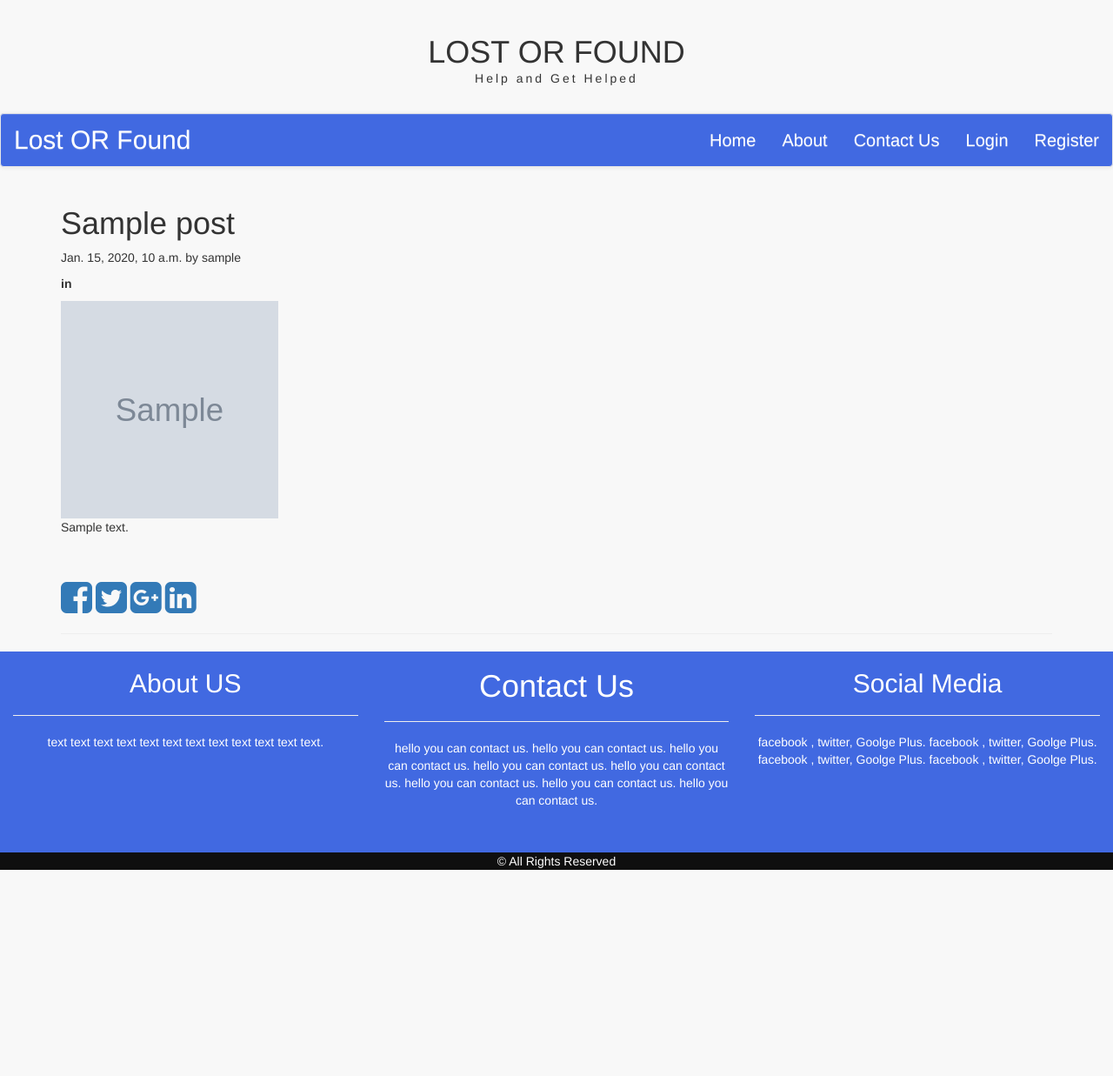
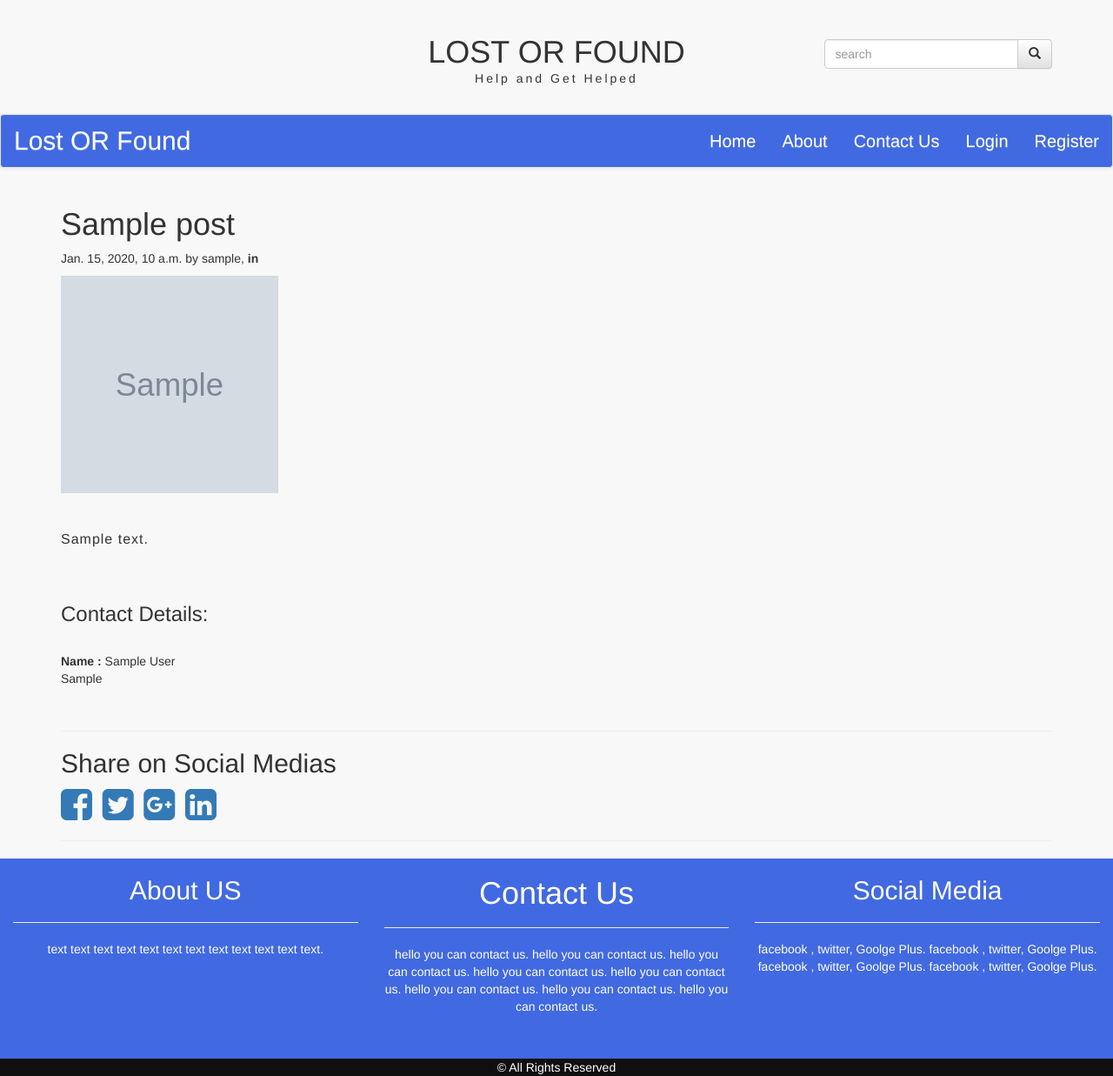
Before and after one commit to dhirajshah04/lstfnd, a Django app: a page that uses lostfoundmgmt/templates/lostfound/base.html in a window 1280 px wide. Shown: the whole page at 87% size. Before the commit the page ends 1000 px from the top, so only its background shows below. Run offline with Django 3.2, Linux system fonts and the light colour scheme; tables that the repository leaves empty hold one stand-in row (values such as "Sample post"); grey boxes marked "Sample" are stand-in pictures; some libraries are stand-ins or nearby versions.

Commit message:
added search feature and other improvements

```diff
--- a/accounts/forms.py
+++ b/accounts/forms.py
@@ -89,7 +89,7 @@ class ProfileEditForm(forms.ModelForm):
         fields = ('gender', 'date_of_birth', 'phone', 'country', 'city', 'photo')
 
         widgets = {
-            'date_of_birth': forms.SelectDateWidget(attrs={'placeholder': 'YYYY-MM-DD'}),
+            'date_of_birth': forms.DateInput(attrs={'type': 'date', 'placeholder': 'YYYY-MM-DD'}),
             'country': forms.TextInput(attrs={'class': 'form-control', 'placeholder': 'Country'}),
             'city': forms.TextInput(attrs={'class': 'form-control', 'placeholder': 'City'}),
         }
--- a/accounts/views.py
+++ b/accounts/views.py
@@ -95,5 +95,5 @@ def edit(request):
 
 @login_required()
 def profile(request):
-    pro_info = Profile.objects.all()
+    pro_info = Profile.objects.filter(user=request.user)
     return render(request, 'user/profile.html', {'pro_info':pro_info})
--- a/lostfoundmgmt/forms.py
+++ b/lostfoundmgmt/forms.py
@@ -8,12 +8,14 @@ class PostForm(forms.ModelForm):
         fields = ('title',
                   'image',
                   'text',
+                  'contact',
                   'lost_or_found',
                   'zone',)
 
         widgets = {
             'title': forms.TextInput(attrs={'class': 'form-control', 'placeholder': 'Title'}),
             'text': forms.Textarea(attrs={'class': 'form-control', 'placeholder': 'write a short Description'}),
+            'contact': forms.Textarea(attrs={'class': 'form-control', 'placeholder': 'Please write your contact Information here'}),
         }
 
 class ContactForm(forms.Form):
--- a/lostfoundmgmt/models.py
+++ b/lostfoundmgmt/models.py
@@ -34,7 +34,8 @@ class Post(models.Model):
     title = models.CharField(max_length=120)
     slug = models.SlugField(max_length=120, unique=True)
     image = models.ImageField(null=False, blank=False)
-    text = models.TextField(max_length=500)
+    text = models.TextField(max_length=1000)
+    contact = models.TextField(max_length=250, null=True, blank=True)
     created_date = models.DateTimeField(default=timezone.now)
     published_date = models.DateTimeField(blank=False, null=False)
     updated_date = models.DateTimeField(auto_now=True)
--- a/lostfoundmgmt/static/css/style.css
+++ b/lostfoundmgmt/static/css/style.css
@@ -31,6 +31,13 @@
 .postdetail {
     margin-top: 25px;
     margin-bottom: 50px;
+}
+
+.postdetailtext {
+    text-align: justify;
+    font-size: 16px;
+    line-height: 26px;
+    letter-spacing: 1px;
 }
 
 .postimg {
@@ -85,6 +92,11 @@ footer {
     text-decoration: none;
 }
 
+
+.search {
+    padding-top: 45px;
+}
+
 .contact {
     margin-top: 10px;
     padding-bottom: 25px;
@@ -92,6 +104,10 @@ footer {
 
 .about-para {
     padding-bottom: 80px;
+    text-align: justify;
+    font-size: 16px;
+    line-height: 26px;
+    letter-spacing: 1px;
 }
 
 .loginbox {
--- a/lostfoundmgmt/templates/lostfound/base.html
+++ b/lostfoundmgmt/templates/lostfound/base.html
@@ -30,16 +30,38 @@
         {% block header %}
             <div class="container">
                 <div class="row">
-                <div class="col-md-12 header">
+                    <div class="col-md-6 col-md-offset-3 header">
                         <a href="/">
                         <h1 class="text-center">LOST OR FOUND</h1>
                         </a>
                         <p class="text-center tagline">Help and Get Helped</p>
                     </div>
+
+                    <div class="col-md-3 search">
+                        <form method="GET" action="">
+                <div class="input-group">
+                    <input type="search" name="q" placeholder="search" value="{{ request.GET.q }}" class="form-control"/>
+                    <!input type="submit" value="search"/>
+                    <span class="input-group-btn">
+                    <button  class="btn btn-default" type="submit"><i class="glyphicon glyphicon-search"></i> </button>
+                    </span>
+                </div>
+            </form>
+
+                    </div>
+
+
                 </div>
             </div>
         {% endblock %}
 
+        {% block search %}
+            <div class="container">
+            <div class="col-md-3 col-md-offset-9">
+
+            </div>
+            </div>
+        {% endblock %}
 
 
         {% block navigation %}
@@ -91,6 +113,7 @@
             {% endif %}
         </div>
 
+
         {% block content %}
         {% endblock %}
 
--- a/lostfoundmgmt/templates/lostfound/post_detail.html
+++ b/lostfoundmgmt/templates/lostfound/post_detail.html
@@ -14,25 +14,35 @@
             <div class="container">
                 <div class="postdetail">
                     <h1>{{ post.title }}</h1>
-                    <p class="date">{{ post.published_date }} by {{ post.author }}</p>
-                    <p><strong>{{ post.lost_or_found }} in {{ post.zone }}</strong></p>
+                    <p class="date">{{ post.published_date }} by {{ post.author }},
+                    <strong>{{ post.lost_or_found }} in {{ post.zone }}</strong></p>
                     <img src="{{ post.image.url}}" class="img-responsive postimg"/>
-                    {{ post.text|linebreaksbr }}
+                    <br><br>
+                    <div class="postdetailtext">
+                    {{ post.text }}
+                    </div>
+                    <br><br>
+                    <h3>Contact Details:</h3><br>
+                    <strong>Name :</strong> {{ post.author.first_name }} {{ post.author.last_name }}<br>
+                    {{ post.contact }}
                 </div>
 
-
-
+                <hr>
+                <h2>Share on Social Medias</h2>
                 <a href="https://www.facebook.com/sharer/sharer.php?u={{ request.build_absolute_uri }}">
                     <i class="fa fa-facebook-square fa-3x" aria-hidden="true"></i>
                 </a>
+                &nbsp;
 
                 <a href="https://twitter.com/home?status={{ share }}%20{{ request.build_absolute_uri }}">
                 <i class="fa fa-twitter-square fa-3x" aria-hidden="true"></i
                 </a>
+                &nbsp;
 
                 <a href='https://plus.google.com/share?url={{ request.build_absolute_uri }}'>
                     <i class="fa fa-google-plus-square fa-3x" aria-hidden="true"></i
                 </a>
+                &nbsp;
 
                 <a href="https://www.linkedin.com/shareArticle?mini=true&url={{ request.build_absolute_uri }}&title={{ share.title }}&summary={{ share }}&source={{ request.build_absolute_uri }}">
                 <i class="fa fa-linkedin-square fa-3x" aria-hidden="true"></i
--- a/lostfoundmgmt/views.py
+++ b/lostfoundmgmt/views.py
@@ -1,4 +1,5 @@
 from urllib.parse import quote_plus
+from django.db.models import Q
 from django.shortcuts import render, redirect, get_object_or_404
 from .models import Post
 from .forms import PostForm, ContactForm
@@ -40,24 +41,28 @@ def post_edit(request, slug):
         form = PostForm(instance=post)
     return render(request, 'lostfound/post_new.html', {'form':form})
 
+
 def post_list(request):
     posts = Post.objects.filter(published_date__lte=timezone.now()).order_by('-published_date')
+    query = request.GET.get("q")
+    if query:
+        posts = posts.filter(
+            Q(title__icontains=query) |
+            Q(text__icontains=query) |
+            Q(author__first_name__icontains=query) |
+            Q(author__last_name__icontains=query) |
+            Q(contact__icontains=query)
+            ).distinct()
     post = pagination.pg_records(request, posts, 20)
     return render(request, 'lostfound/post_list.html', {'posts': post})
 
-
-'''def post_detail(request, year, month, day, post):
-    post = get_object_or_404(Post, slug=post,
-                             published_date__year=year,
-                             published_date__month=month,
-                             published_date__day=day)
-    return render(request, 'lostfound/post_detail.html', {'post': post})'''
 
 def post_detail(request, slug):
     post = get_object_or_404(Post, slug=slug)
     share = quote_plus(post.text)
     return render(request, 'lostfound/post_detail.html', {'post': post,
                                                           'share': share})
+
 
 @login_required()
 def dashboard(request):
@@ -70,6 +75,7 @@ def dash_post_list(request):
     post = pagination.pg_records(request, posts, 10)
     return render(request, 'lostfound/dash_post_list.html', {'posts':post})
 
+
 @staff_member_required()
 def post_remove(request, slug):
     post = get_object_or_404(Post, slug=slug)
@@ -79,6 +85,7 @@ def post_remove(request, slug):
 
 def about(request):
     return render(request, 'lostfound/about.html', {})
+
 
 def contact(request):
     form_class = ContactForm
--- a/lstfnd/settings.py
+++ b/lstfnd/settings.py
@@ -26,7 +26,7 @@ SECRET_KEY = 'p#_irf&%mdd67m85r#7l#ln-lo8u6ad-%g$733r^nbhiug!q96'
 # SECURITY WARNING: don't run with debug turned on in production!
 DEBUG = True
 
-ALLOWED_HOSTS = []
+ALLOWED_HOSTS = ['*']
 
 
 # Application definition
```
Also changed, not shown: lostfoundmgmt/templates/lostfound/post_list.html (+5 -2 lines), lostfoundmgmt/migrations/0014_post_contact.py (added), lostfoundmgmt/migrations/0015_auto_20171201_0357.py (added), media/348294_0_original.jpg (added). Lines whose indentation alone changed are shown as unchanged.
